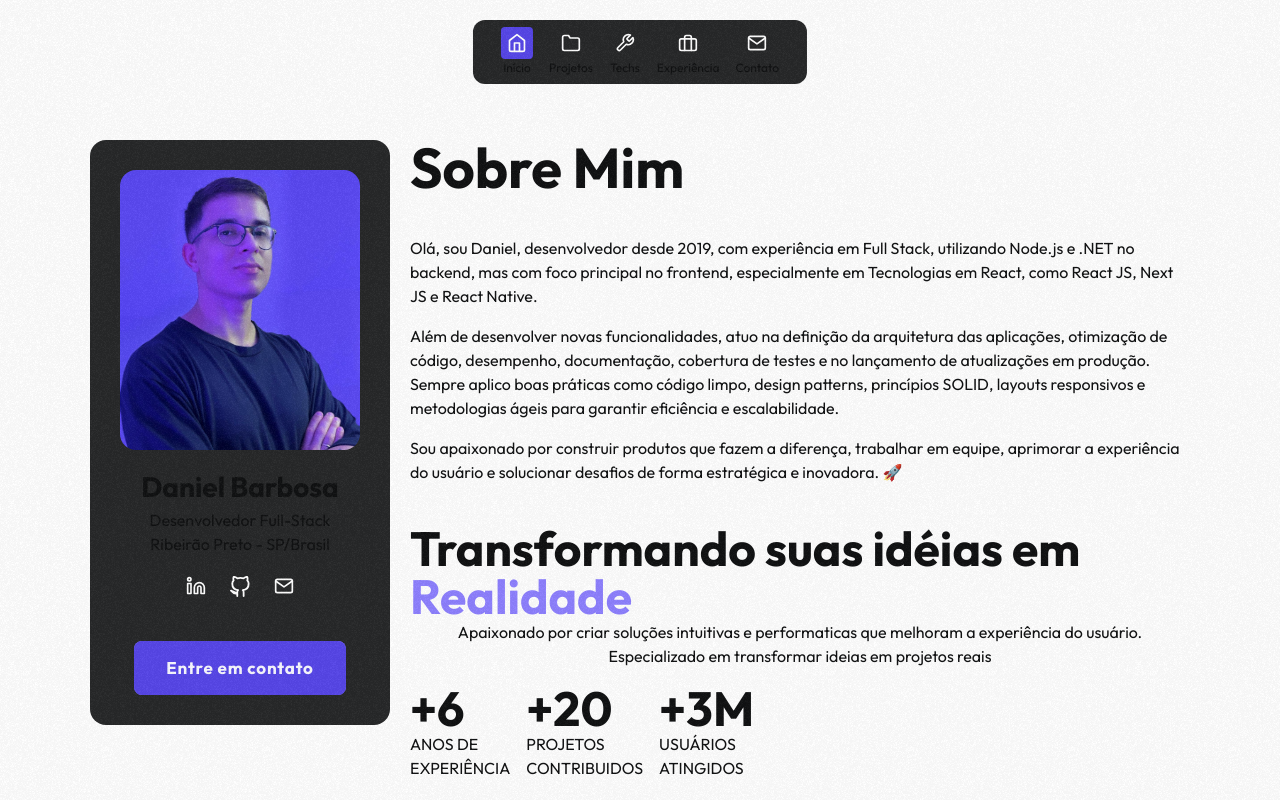
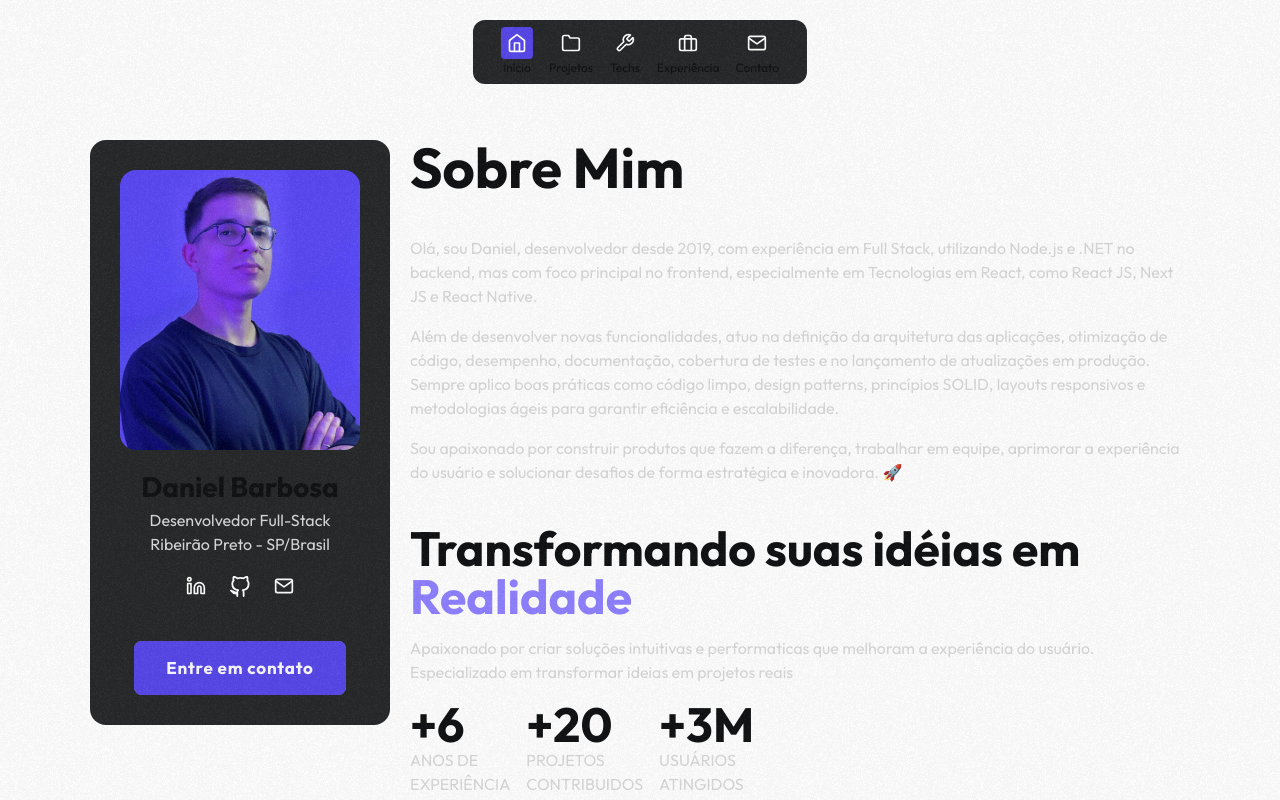
Before and after one commit to danielJunio0/portfolio, a Next.js app: page / in a window 1280 px wide. Shown: the top 800 px of the page. Built offline with nearby package versions, Linux system fonts and the light colour scheme.

Commit message:
Ajuste estilização de fonte

```diff
--- a/src/app/experience/page.tsx
+++ b/src/app/experience/page.tsx
@@ -7,8 +7,8 @@ export default function Experience() {
           Realidade
         </span>
       </h1>
-      <div>
-        <p className="text-center">
+      <div className="text-[#d9d9d9]">
+        <p className="text-center lg:text-start mt-4">
           Apaixonado por criar soluções intuitivas e performaticas que melhoram a experiência do usuário.
 
           Especializado em transformar ideias em projetos reais
@@ -18,18 +18,18 @@ export default function Experience() {
       <div className="flex flex-row gap-4 mt-4">
         <div >
           <p className="font-bold text-5xl"> +6</p>
-          <p className="uppercase">Anos de</p>
-          <p className="uppercase">experiência</p>
+          <p className="uppercase text-[#d9d9d9]">Anos de</p>
+          <p className="uppercase text-[#d9d9d9]">experiência</p>
         </div>
         <div>
           <p className="font-bold text-5xl"> +20</p>
-          <p className="uppercase">Projetos</p>
-          <p className="uppercase">Contribuidos</p>
+          <p className="uppercase text-[#d9d9d9]">Projetos</p>
+          <p className="uppercase text-[#d9d9d9]">Contribuidos</p>
         </div>
         <div>
           <p className="font-bold text-5xl"> +3M</p>
-          <p className="uppercase">usuários</p>
-          <p className="uppercase">atingidos</p>
+          <p className="uppercase text-[#d9d9d9]">usuários</p>
+          <p className="uppercase text-[#d9d9d9]">atingidos</p>
         </div>
       </div>
     </section>
--- a/src/app/home/page.tsx
+++ b/src/app/home/page.tsx
@@ -4,6 +4,8 @@ const Home = () => {
       <h1 className="text-[56px] font-bold leading-none text-center lg:text-start mb-10">Sobre Mim {" "}
 
       </h1>
+      <div className="text-[#d9d9d9]">
+
         <p className="mb-4 mt-8">
           Olá, sou Daniel, desenvolvedor desde 2019, com experiência em Full Stack, utilizando Node.js e .NET no backend, mas com foco principal no frontend, especialmente em Tecnologias em React, como React JS, Next JS e React Native.
         </p>
@@ -13,6 +15,7 @@ const Home = () => {
         <p className="">
           Sou apaixonado por construir produtos que fazem a diferença, trabalhar em equipe, aprimorar a experiência do usuário e solucionar desafios de forma estratégica e inovadora. 🚀
         </p>
+      </div>
     </section>
   )
 }
--- a/src/components/ProfileContainer/index.tsx
+++ b/src/components/ProfileContainer/index.tsx
@@ -12,10 +12,10 @@ const ProfileContainer = () => {
 
           <Image src={ProfilePic} objectFit="cover" alt="Profile Pic" className="w-full object-cover" />
         </div>
-        <div className="text-center">
+        <div className="text-center ">
           <p className="font-bold text-[28px] text-center gap-2">Daniel Barbosa</p>
-          <p className="font-[16px]">Desenvolvedor Full-Stack</p>
-          <p className="font-[16px]">Ribeirão Preto - SP/Brasil</p>
+          <p className="font-[16px] text-[#d9d9d9]">Desenvolvedor Full-Stack</p>
+          <p className="font-[16px] text-[#d9d9d9]">Ribeirão Preto - SP/Brasil</p>
         </div>
         <div className="gap-4 flex flex-row">
           <a target="_blank" href="https://www.linkedin.com/in/danielbarbosa0/" className="cursor-pointer p-[4px] hover:bg-[#5746e9] rounded-[6px]"><Image className="text-white fill-white" width={20} alt="icon" src={LinkedinImg} /></a>
```
Lines whose indentation alone changed are shown as unchanged.
